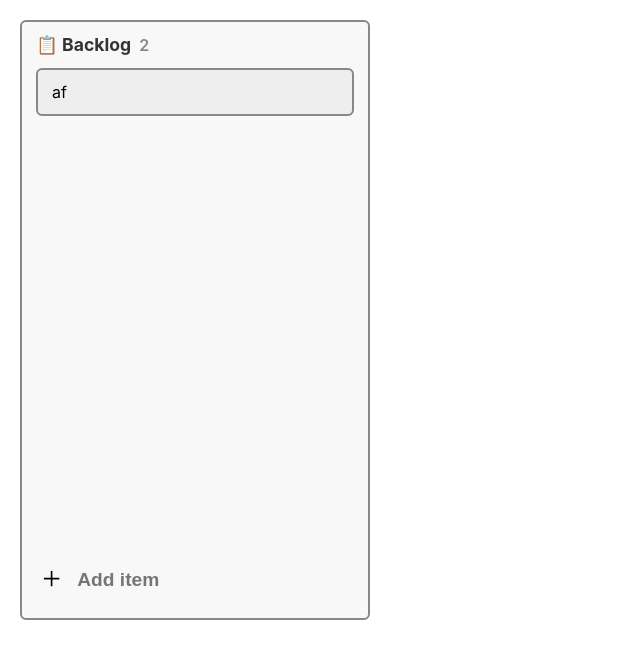
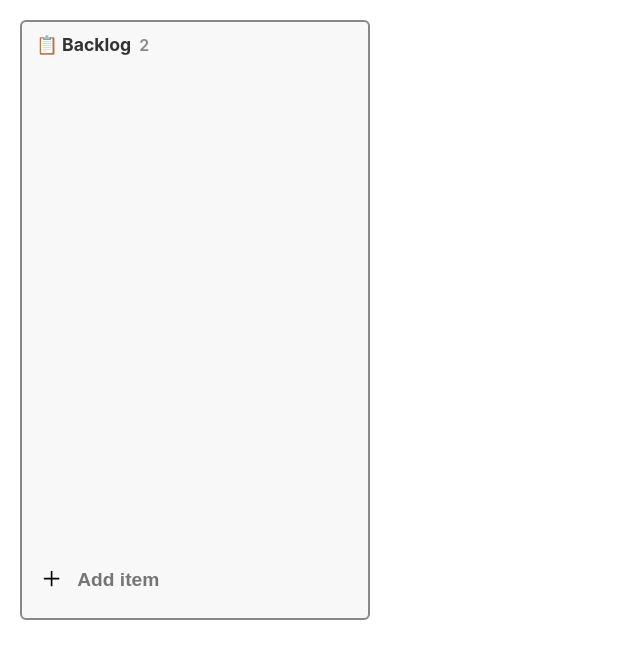
Before and after one commit to helloworld442/Team-Collaboration-Tool, a React (Vite) app: page / in a window 1280 px wide. Shown: the top 658 px of the page, without its empty margins (0-640 px from the left). Built offline with nearby package versions, Linux system fonts and the light colour scheme.

Commit message:
feat : feat todo list logic #30

```diff
--- a/src/components/todo/TodoList.jsx
+++ b/src/components/todo/TodoList.jsx
@@ -12,7 +12,9 @@ const TodoList = () => {
 
   return (
     <TodoListStyle>
-      <TodoItem />
+      {todos.map((todo) => (
+        <TodoItem key={todo.id} todo={todo} />
+      ))}
     </TodoListStyle>
   );
 };
```
